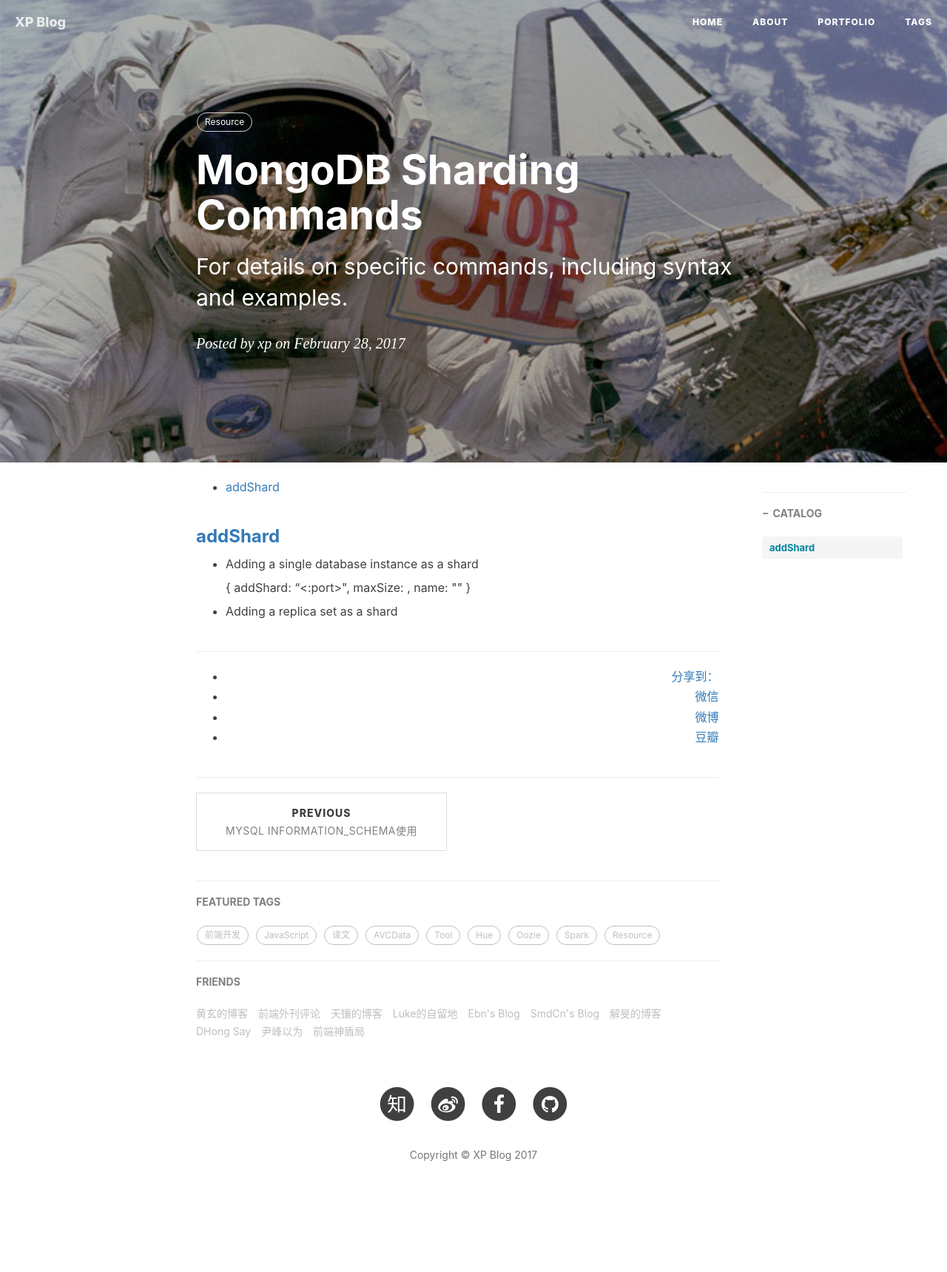
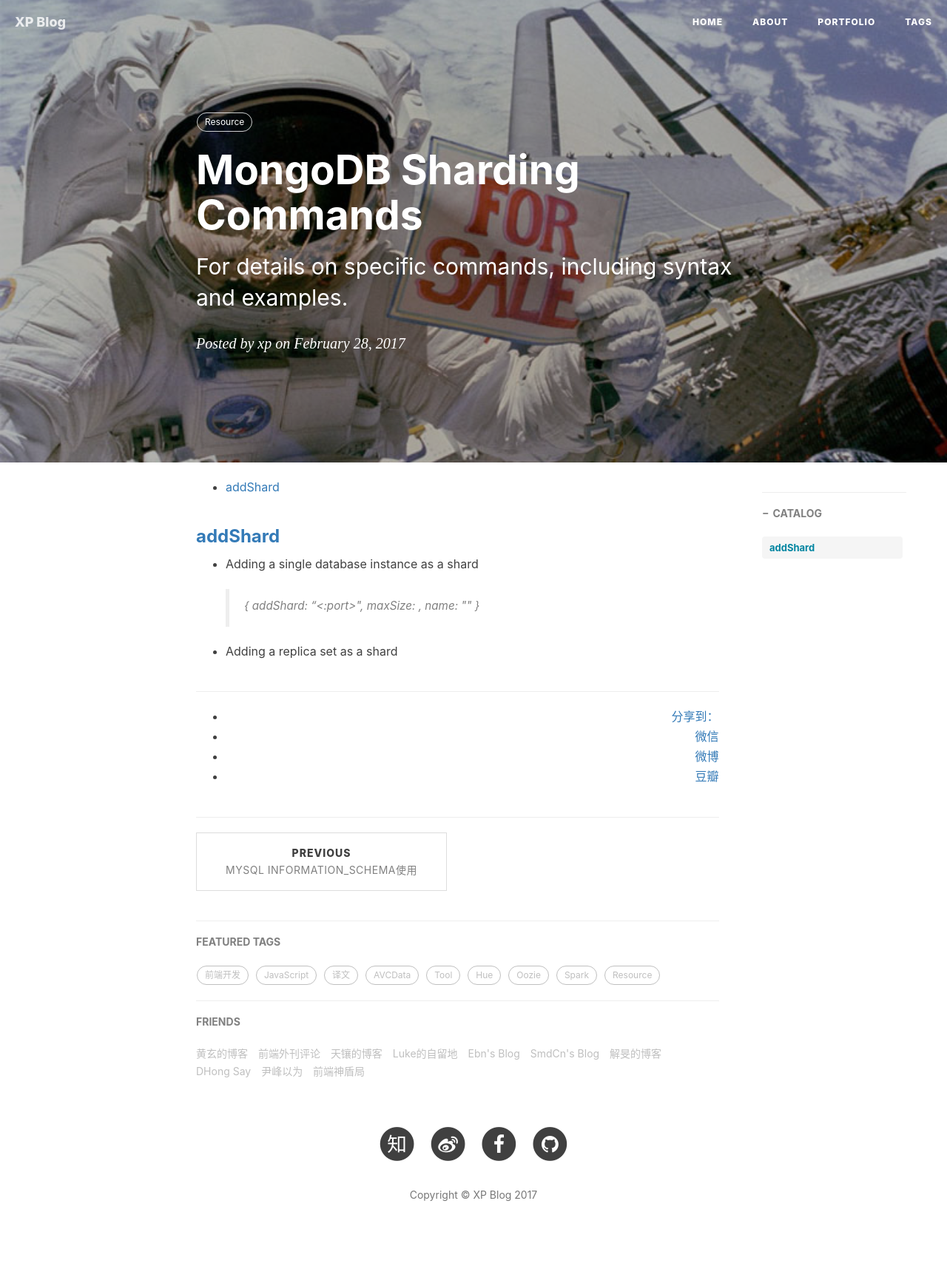
Before and after one commit to shoppingwang/shoppingwang.github.io, a Jekyll site: the page built from _posts/2017-02-28-mongodb-sharding-commands.markdown, in a window 1280 px wide. Shown: the whole page at 74% size. Built offline with Jekyll 4.4.1, drawn with Linux system fonts in a browser that asks for light colours; nearby versions of some CDN libraries; comment, search, counter and statistics services are not loaded; before the commit the page ends 1665 px from its top, so only the background shows below that.

Commit message:
增加MONGODB的分片说明

```diff
--- a/_posts/2017-02-28-mongodb-sharding-commands.markdown
+++ b/_posts/2017-02-28-mongodb-sharding-commands.markdown
@@ -17,6 +17,6 @@ tags:
 
 * Adding a single database instance as a shard
 
-    { addShard: "<hostname><:port>", maxSize: <size>, name: "<shard_name>" }
+    > { addShard: "<hostname><:port>", maxSize: <size>, name: "<shard_name>" }
 
 * Adding a replica set as a shard
```
